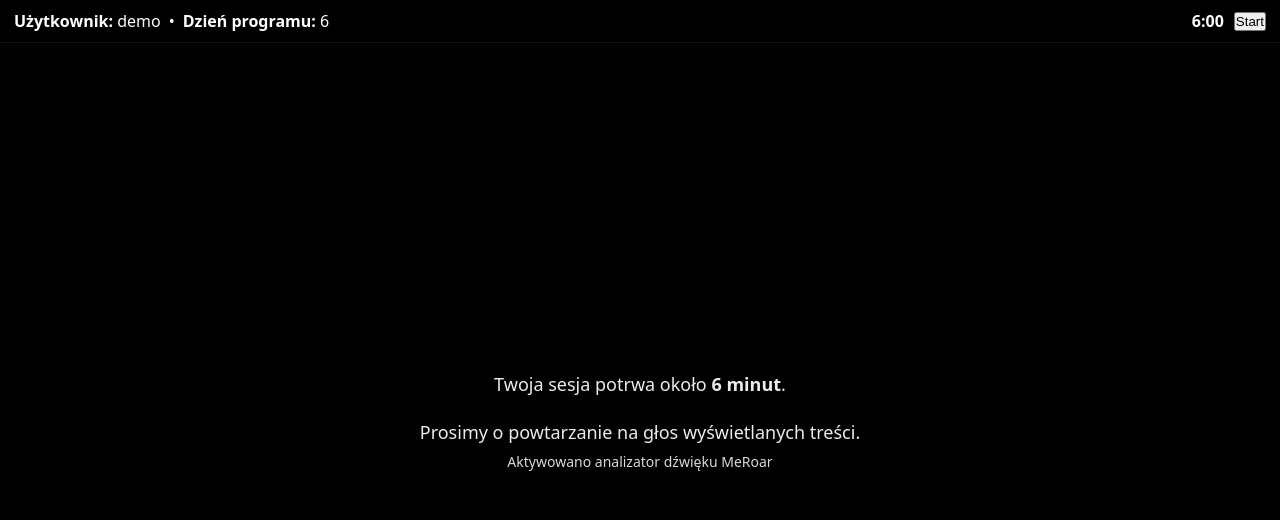
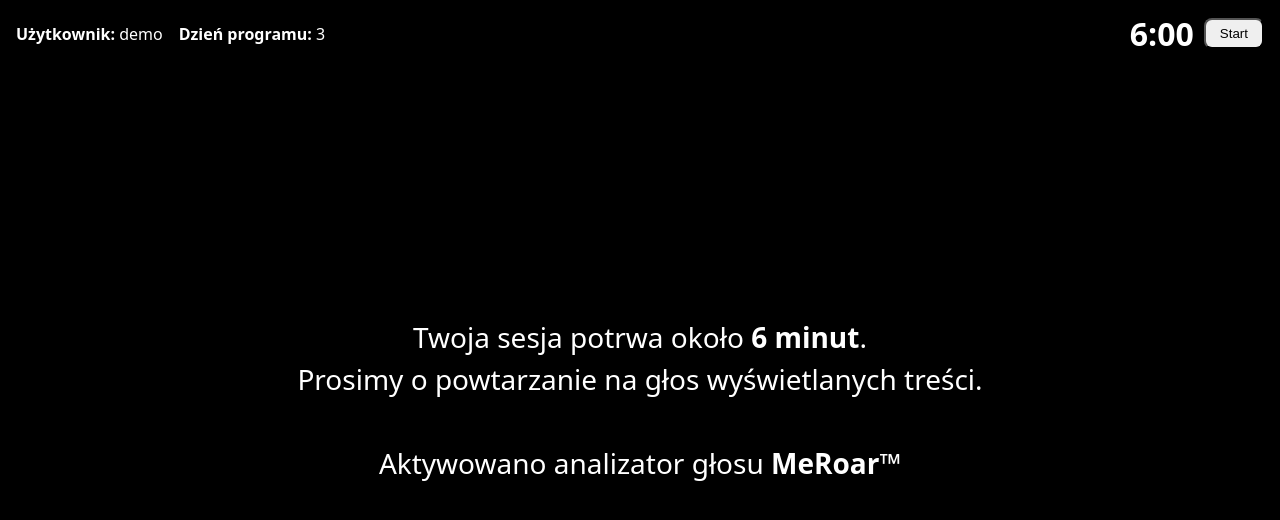
Before and after one commit to MacSzot/adhered.shop, a Next.js app: page /day in a window 1280 px wide. Shown: the top 520 px of the page. Built offline with nearby package versions, Linux system fonts and the light colour scheme.

Commit message:
Update page.tsx

```diff
--- a/app/day/page.tsx
+++ b/app/day/page.tsx
@@ -1,151 +1,160 @@
 "use client";
-
 import { useEffect, useRef, useState } from "react";
 
-type PlanStep = {
-  mode: "VERIFY" | "SAY";
-  target?: string;
-  prompt?: string;
-  prep_ms?: number;
-  dwell_ms?: number;
-};
+/**
+ * Prompter — wersja z ustabilizowanym detektorem dźwięku (VAD)
+ * i JEDNĄ przypominajką po 10 sekundach ciszy na danym kroku.
+ * Tekst zawsze idealnie na środku; zegar u góry.
+ */
 
-async function loadDayPlanOrTxt(dayFileParam: string): Promise<PlanStep[]> {
-  // 1) spróbuj JSON: /public/days/06.plan.json itd.
-  try {
-    const r = await fetch(`/days/${dayFileParam}.plan.json`, { cache: "no-store" });
-    if (r.ok) {
-      const j = await r.json();
-      const steps = Array.isArray(j?.steps) ? (j.steps as PlanStep[]) : [];
-      if (steps.length) return steps;
+export default function DayPage() {
+  // ── konfiguracja sesji ──────────────────────────────────────────────
+  const TOTAL_SECONDS = 6 * 60;   // 6:00
+  const SLIDE_SECONDS = 7;        // co ile zmieniamy tekst
+  const SILENCE_HINT_MS = 10_000; // przypominajka po 10 s ciszy (raz/step)
+
+  // Teksty (Day 3 + 3 otwarte)
+  const LINES: string[] = [
+    "Jestem w bardzo dobrym miejscu.",
+    "Szacunek do siebie staje się naturalny.",
+    "W moim wnętrzu dojrzewa spokój i zgoda.",
+    "Czasem wystarczy chwila, by poczuć, że to dobra droga.",
+    "Popatrz na siebie i podziękuj sobie. Zrób to ze spokojem — Twoje słowa wyświetlą się na ekranie.",
+    "Doceniam to, jak wiele już zostało zrobione.",
+    "Moje tempo jest wystarczające.",
+    "Uznaję swoją historię taką, jaka jest.",
+    "Popatrz na siebie i przyznaj sobie rację. Zrób to z przekonaniem — Twoje słowa wyświetlą się na ekranie.",
+    "Podziwiam sposób przetrwania trudnych chwil.",
+    "Jest we mnie siła, która potrafi wracać.",
+    "Szanuję wysiłek, który doprowadził mnie tutaj.",
+    "Popatrz na siebie i pogratuluj sobie. Zrób to z radością — Twoje słowa wyświetlą się na ekranie.",
+    "Dobre słowo o sobie zaczyna brzmieć naturalnie.",
+    "Każdy dzień przynosi nowe zrozumienie.",
+    "Mam świadomość, że nie wszystko musi być naprawione."
+  ];
+
+  // ── stan podstawowy ─────────────────────────────────────────────────
+  const [running, setRunning] = useState(false);
+  const [timeLeft, setTimeLeft] = useState(TOTAL_SECONDS);
+  const [slideIdx, setSlideIdx] = useState(0);
+
+  // ── stan detektora / VU ─────────────────────────────────────────────
+  const [vu, setVu] = useState(0);                 // 0–100
+  const [micError, setMicError] = useState<string | null>(null);
+  const [hintVisible, setHintVisible] = useState(false); // JEDNA przypominajka/step
+
+  // ── refy i timery ───────────────────────────────────────────────────
+  const tickRef = useRef<number | null>(null);
+  const slideRef = useRef<number | null>(null);
+
+  const audioCtxRef = useRef<AudioContext | null>(null);
+  const analyserRef = useRef<AnalyserNode | null>(null);
+  const streamRef = useRef<MediaStream | null>(null);
+  const rafRef = useRef<number | null>(null);
+
+  const silenceTimerRef = useRef<number | null>(null);
+  const hintShownForStepRef = useRef(false); // czy pokazaliśmy już hint w tym kroku
+  const runningRef = useRef(running);
+  useEffect(() => { runningRef.current = running; }, [running]);
+
+  // ── helpery ─────────────────────────────────────────────────────────
+  const fmt = (s: number) => `${Math.floor(s / 60)}:${String(s % 60).padStart(2, "0")}`;
+
+  function clearIntervals() {
+    if (tickRef.current) clearInterval(tickRef.current);
+    if (slideRef.current) clearInterval(slideRef.current);
+    tickRef.current = null;
+    slideRef.current = null;
   }
-  } catch {}
-  // 2) fallback: TXT (każda linia = VERIFY)
-  try {
-    const r2 = await fetch(`/days/${dayFileParam}.txt`, { cache: "no-store" });
-    if (r2.ok) {
-      const txt = await r2.text();
-      return txt
-        .split(/\r?\n/)
-        .map((s) => s.trim())
-        .filter(Boolean)
-        .map((line) => ({ mode: "VERIFY" as const, target: line }));
+  function clearSilenceTimer() {
+    if (silenceTimerRef.current) {
+      clearTimeout(silenceTimerRef.current);
+      silenceTimerRef.current = null;
     }
-  } catch {}
-  // 3) awaryjnie — prosty zestaw, w tym jedno SAY (pokazanie Whispera)
-  return [
-    { mode: "VERIFY", target: "Jestem w bardzo dobrym miejscu." },
-    { mode: "VERIFY", target: "Szacunek do siebie staje się naturalny." },
-    {
-      mode: "SAY",
-      prompt:
-        "A teraz popatrz na siebie i podziękuj sobie. Zrób to ze spokojem — Twoje słowa wyświetlą się na ekranie.",
-      prep_ms: 800,
-      dwell_ms: 12000,
-    },
-  ];
+  }
+  function scheduleSilenceHintOnce() {
+    clearSilenceTimer();
+    if (hintShownForStepRef.current) return; // już pokazano w tym kroku
+    silenceTimerRef.current = window.setTimeout(() => {
+      // jeśli nadal trwa ten sam step i nadal brak głosu → pokaż JEDEN raz
+      if (runningRef.current && !hintShownForStepRef.current) {
+        setHintVisible(true);
+        hintShownForStepRef.current = true;
+      }
+    }, SILENCE_HINT_MS);
   }
 
-function getParam(name: string, fallback: string) {
-  if (typeof window === "undefined") return fallback;
-  const v = new URLSearchParams(window.location.search).get(name);
-  return (v && v.trim()) || fallback;
-}
+  // ── AV start/stop ───────────────────────────────────────────────────
+  async function startAV(): Promise<boolean> {
+    stopAV();
+    setMicError(null);
+    setVu(0);
 
-export default function Page() {
-  // ======== refs & state ========
-  const videoRef = useRef<HTMLVideoElement | null>(null);
-
-  const dayRaw = typeof window !== "undefined" ? getParam("day", "06") : "06";
-  const dayFileParam = dayRaw.padStart(2, "0");
-  const DAY_LABEL = (() => {
-    const n = parseInt(dayRaw, 10);
-    return Number.isNaN(n) ? dayRaw : String(n);
-  })();
-
-  const MAX_TIME = 6 * 60; // 6 minut (hard koniec)
-  const SILENCE_HINT_MS = 7000; // jedno przypomnienie po 7s ciszy
-
-  const [steps, setSteps] = useState<PlanStep[]>([]);
-  const [idx, setIdx] = useState(0);
-  const [display, setDisplay] = useState("");
-  const [isRunning, setIsRunning] = useState(false);
-
-  const [remaining, setRemaining] = useState(MAX_TIME);
-  const endAtRef = useRef<number | null>(null);
-  const countdownIdRef = useRef<number | null>(null);
-
-  const [hintShown, setHintShown] = useState(false); // jedno przypomnienie
-  const silenceTimerRef = useRef<number | null>(null);
-  const hardCapTimerRef = useRef<number | null>(null);
-
-  // audio
-  const streamRef = useRef<MediaStream | null>(null);
-  const mediaRecorderRef = useRef<MediaRecorder | null>(null);
-  const analyserRef = useRef<AnalyserNode | null>(null);
-  const audioCtxRef = useRef<AudioContext | null>(null);
-  const rafRef = useRef<number | null>(null);
-  const [vu, setVu] = useState(0);
-
-  // transkrypcja
-  const [sayText, setSayText] = useState(""); // co powiedział użytkownik (Whisper)
-  const sayActiveRef = useRef(false);
-  const [mirror] = useState(true);
-
-  // ======== init plan ========
-  useEffect(() => {
-    (async () => {
-      const s = await loadDayPlanOrTxt(dayFileParam);
-      setSteps(s);
-      const first = s[0];
-      setDisplay(first?.mode === "VERIFY" ? first.target || "" : first?.prompt || "");
-    })();
-    // eslint-disable-next-line react-hooks/exhaustive-deps
-  }, []);
-
-  // ======== camera+mic ========
-  async function startAV() {
-    stopAV();
     try {
       const stream = await navigator.mediaDevices.getUserMedia({
-        video: true,
-        audio: { echoCancellation: false, noiseSuppression: false, autoGainControl: false, channelCount: 1 },
+        video: false,
+        audio: {
+          echoCancellation: true,
+          noiseSuppression: true,
+          autoGainControl: true,
+          channelCount: 1,
+        },
       });
       streamRef.current = stream;
-      if (videoRef.current) (videoRef.current as any).srcObject = stream;
 
-      // vu-meter
       const Ctx = (window.AudioContext || (window as any).webkitAudioContext) as typeof AudioContext;
       const ac = new Ctx();
       audioCtxRef.current = ac;
       if (ac.state === "suspended") {
         await ac.resume().catch(() => {});
-        const resumeOnClick = () => ac.resume().catch(() => {});
-        document.addEventListener("click", resumeOnClick, { once: true });
+        const resumeOnTap = () => ac.resume().catch(() => {});
+        document.addEventListener("click", resumeOnTap, { once: true });
       }
+
       const analyser = ac.createAnalyser();
       analyser.fftSize = 1024;
       analyser.smoothingTimeConstant = 0.86;
-      ac.createMediaStreamSource(stream).connect(analyser);
+      const source = ac.createMediaStreamSource(stream);
+      source.connect(analyser);
       analyserRef.current = analyser;
 
       const data = new Uint8Array(analyser.fftSize);
+      // progi „stabilne”
+      const RMS_THR = 0.015;   // wrażliwość RMS
+      const PEAK_THR = 0.035;  // wrażliwość peak
+
       const loop = () => {
-        if (!analyserRef.current) return;
-        analyser.getByteTimeDomainData(data);
+        if (!analyserRef.current || !runningRef.current) return;
+        analyserRef.current.getByteTimeDomainData(data);
+
         let peak = 0;
+        let sumSq = 0;
         for (let i = 0; i < data.length; i++) {
           const x = (data[i] - 128) / 128;
           const a = Math.abs(x);
           if (a > peak) peak = a;
+          sumSq += x * x;
         }
-        setVu(Math.min(100, peak * 480));
+        const rms = Math.sqrt(sumSq / data.length);
+        const meter = Math.min(100, Math.max(0, Math.round(peak * 500)));
+        setVu((prev) => Math.max(meter, Math.round(prev * 0.85))); // wygładzenie
+
+        const speakingNow = rms > RMS_THR || peak > PEAK_THR;
+        if (speakingNow) {
+          // mowa wykryta → chowamy hint i restartujemy licznik ciszy
+          setHintVisible(false);
+          scheduleSilenceHintOnce();
+        }
+
         rafRef.current = requestAnimationFrame(loop);
       };
+      // start licznika ciszy od razu po uruchomieniu kroku
+      scheduleSilenceHintOnce();
       rafRef.current = requestAnimationFrame(loop);
       return true;
-    } catch (e) {
+    } catch (e: any) {
       console.error("getUserMedia error:", e);
+      setMicError(e?.name === "NotAllowedError" ? "Brak zgody na mikrofon." : "Nie udało się uruchomić mikrofonu.");
       return false;
     }
   }
@@ -153,245 +162,174 @@ export default function Page() {
   function stopAV() {
     if (rafRef.current) cancelAnimationFrame(rafRef.current);
     rafRef.current = null;
-    if (mediaRecorderRef.current && mediaRecorderRef.current.state !== "inactive") {
-      try { mediaRecorderRef.current.stop(); } catch {}
+    if (streamRef.current) {
+      streamRef.current.getTracks().forEach((t) => t.stop());
+      streamRef.current = null;
     }
-    mediaRecorderRef.current = null;
-
-    streamRef.current?.getTracks().forEach((t) => t.stop());
-    streamRef.current = null;
-    analyserRef.current = null;
-
     if (audioCtxRef.current) {
       try { audioCtxRef.current.close(); } catch {}
       audioCtxRef.current = null;
     }
+    analyserRef.current = null;
+    setVu(0);
   }
 
-  // ======== countdown ========
-  function startCountdown(secs: number) {
-    stopCountdown();
-    endAtRef.current = Date.now() + secs * 1000;
-    setRemaining(Math.max(0, Math.ceil((endAtRef.current - Date.now()) / 1000)));
-    countdownIdRef.current = window.setInterval(() => {
-      if (!endAtRef.current) return;
-      const left = Math.max(0, Math.ceil((endAtRef.current - Date.now()) / 1000));
-      setRemaining(left);
-      if (left <= 0) stopSession(true);
-    }, 250);
+  // ── Start / Stop sesji ──────────────────────────────────────────────
+  function start() {
+    setRunning(true);
+    setTimeLeft(TOTAL_SECONDS);
+    setSlideIdx(0);
+    setHintVisible(false);
+    hintShownForStepRef.current = false;
+    clearIntervals();
+
+    // zegar
+    tickRef.current = window.setInterval(() => {
+      setTimeLeft((s) => {
+        if (s <= 1) {
+          stop();
+          return 0;
         }
-  function stopCountdown() {
-    if (countdownIdRef.current) window.clearInterval(countdownIdRef.current);
-    countdownIdRef.current = null;
-    endAtRef.current = null;
+        return s - 1;
+      });
+    }, 1000);
+
+    // zmiana slajdów
+    slideRef.current = window.setInterval(() => {
+      setSlideIdx((prev) => {
+        // nowy krok ⇒ reset jednorazowej przypominajki
+        hintShownForStepRef.current = false;
+        setHintVisible(false);
+        scheduleSilenceHintOnce(); // natychmiast rozpoczynamy okno 10 s
+        return (prev + 1) % LINES.length;
+      });
+    }, SLIDE_SECONDS * 1000);
+
+    // audio
+    startAV();
   }
 
-  // ======== whisper chunks ========
-  function startWhisperChunks() {
-    setSayText("");
-    sayActiveRef.current = true;
+  function stop() {
+    setRunning(false);
+    clearIntervals();
+    stopAV();
+    clearSilenceTimer();
+    setHintVisible(false);
+  }
 
-    const stream = streamRef.current;
-    if (!stream) return;
+  // ── czyszczenie przy odmontowaniu ───────────────────────────────────
+  useEffect(() => {
+    return () => {
+      clearIntervals();
+      stopAV();
+      clearSilenceTimer();
+    };
+  }, []);
 
-    const mr = new MediaRecorder(stream, { mimeType: "audio/webm" });
-    mediaRecorderRef.current = mr;
-
-    mr.ondataavailable = async (ev) => {
-      if (!ev.data || !ev.data.size) return;
-      // wyślij chunk do /api/whisper
-      try {
-        const fd = new FormData();
-        const file = new File([ev.data], `chunk-${Date.now()}.webm`, { type: "audio/webm" });
-        fd.append("file", file);
-        const r = await fetch("/api/whisper", { method: "POST", body: fd });
-        const j = await r.json();
-        if (j?.text) {
-          setSayText((prev) => (prev ? `${prev} ${j.text}` : j.text));
-          // po pierwszej transkrypcji chowamy hint (pokazujemy go tylko raz po ciszy)
-          if (!j.text.trim()) return;
-          if (!hintShown) setHintShown(false);
-        }
-      } catch (e) {
-        console.warn("whisper chunk error:", e);
-      }
+  // ── style (środek ekranu, timer u góry, VU po prawej) ───────────────
+  const centerWrap: React.CSSProperties = {
+    position: "fixed",
+    inset: 0,
+    display: "flex",
+    alignItems: "center",
+    justifyContent: "center",
+    textAlign: "center",
+    padding: "0 24px",
+    pointerEvents: "none",
+  };
+  const lineStyle: React.CSSProperties = {
+    maxWidth: 820,
+    fontSize: 28,
+    lineHeight: 1.5,
+    color: "#fff",
+    textShadow: "0 2px 4px rgba(0,0,0,.55)",
+  };
+  const hintStyle: React.CSSProperties = {
+    position: "fixed",
+    left: 0,
+    right: 0,
+    bottom: 72,
+    textAlign: "center",
+    fontSize: 16,
+    color: "rgba(255,255,255,.96)",
+    textShadow: "0 1px 2px rgba(0,0,0,.55)",
+    opacity: hintVisible ? 1 : 0,
+    transition: "opacity 180ms ease",
+    pointerEvents: "none",
+  };
+  const meterWrap: React.CSSProperties = {
+    position: "fixed",
+    right: 8,
+    top: 64,
+    bottom: 24,
+    width: 10,
+    borderRadius: 6,
+    background: "rgba(255,255,255,.08)",
+    overflow: "hidden",
+  };
+  const meterFill: React.CSSProperties = {
+    position: "absolute",
+    left: 0, right: 0, bottom: 0,
+    height: `${vu}%`,
+    background: "rgba(255,255,255,.9)",
   };
 
-    // nagrywamy małe porcje, np. co 3s
-    mr.start(3000);
-  }
-
-  function stopWhisperChunks() {
-    sayActiveRef.current = false;
-    if (mediaRecorderRef.current && mediaRecorderRef.current.state !== "inactive") {
-      try { mediaRecorderRef.current.stop(); } catch {}
-    }
-    mediaRecorderRef.current = null;
-  }
-
-  // ======== timers for step ========
-  function clearStepTimers() {
-    if (silenceTimerRef.current) { window.clearTimeout(silenceTimerRef.current); silenceTimerRef.current = null; }
-    if (hardCapTimerRef.current) { window.clearTimeout(hardCapTimerRef.current); hardCapTimerRef.current = null; }
-  }
-
-  function runStep(i: number) {
-    clearStepTimers();
-    setHintShown(false);
-
-    const s = steps[i];
-    if (!s) return;
-
-    if (s.mode === "VERIFY") {
-      stopWhisperChunks();
-      setDisplay(s.target || "");
-      // jedno przypomnienie po 7s ciszy
-      silenceTimerRef.current = window.setTimeout(() => setHintShown(true), SILENCE_HINT_MS);
-      // twardy cap kroku po 12s (nie blokujemy całej sesji)
-      hardCapTimerRef.current = window.setTimeout(() => nextStep(i), 12000);
-    } else {
-      setDisplay(s.prompt || "");
-      setSayText("");
-
-      // hint po 7s (jeśli nadal cisza — brak transkrypcji)
-      silenceTimerRef.current = window.setTimeout(() => setHintShown(true), SILENCE_HINT_MS);
-
-      // chwila na przeczytanie polecenia
-      const prep = Number(s.prep_ms ?? 800);
-      const dwell = Number(s.dwell_ms ?? 12000);
-
-      window.setTimeout(() => {
-        startWhisperChunks();
-        // kończymy okno SAY po upływie dwell i idziemy dalej
-        window.setTimeout(() => {
-          stopWhisperChunks();
-          setHintShown(false);
-          nextStep(i);
-        }, dwell);
-      }, prep);
-    }
-  }
-
-  function nextStep(i: number) {
-    clearStepTimers();
-    const n = (i + 1) % steps.length;
-    setIdx(n);
-    const s = steps[n];
-    setDisplay(s?.mode === "VERIFY" ? s?.target || "" : s?.prompt || "");
-    runStep(n);
-  }
-
-  // ======== session ========
-  const startSession = async () => {
-    if (!steps.length) return;
-    const ok = await startAV();
-    if (!ok) return;
-    setIsRunning(true);
-    setIdx(0);
-    setDisplay(steps[0]?.mode === "VERIFY" ? steps[0]?.target || "" : steps[0]?.prompt || "");
-    startCountdown(MAX_TIME);
-    runStep(0);
-  };
-
-  function stopSession(autoEnd = false) {
-    setIsRunning(false);
-    stopWhisperChunks();
-    stopCountdown();
-    clearStepTimers();
-    stopAV();
-    if (autoEnd) {
-      // szybki komunikat końcowy
-      setDisplay("To koniec dzisiejszej sesji — jeśli chcesz, możesz jeszcze chwilę porozmawiać ze sobą.");
-    }
-  }
-
-  const fmt = (s: number) => `${Math.floor(s / 60)}:${String(s % 60).padStart(2, "0")}`;
-
-  // ======== styles ========
-  const wrap: React.CSSProperties = { display: "flex", flexDirection: "column", minHeight: "100vh", color: "#fff", background: "#000" };
-  const topbar: React.CSSProperties = {
-    display: "flex", alignItems: "center", justifyContent: "space-between",
-    padding: "10px 14px", borderBottom: "1px solid rgba(255,255,255,0.08)"
-  };
-  const titleRow: React.CSSProperties = { display: "flex", alignItems: "center", gap: 8 };
-  const timerStyle: React.CSSProperties = { fontVariantNumeric: "tabular-nums", fontWeight: 600 };
-  const stage: React.CSSProperties = { position: "relative", flex: 1, display: "flex" };
-  const videoStyle: React.CSSProperties = { width: "100%", height: "100%", objectFit: "cover", transform: mirror ? "scaleX(-1)" : "none" };
-
-  const overlay: React.CSSProperties = {
-    position: "absolute", inset: 0, display: "flex", alignItems: "center", justifyContent: "center", pointerEvents: "none"
-  };
-  const centerCol: React.CSSProperties = { maxWidth: 780, textAlign: "center", padding: "0 16px" };
-
-  const displayTextStyle: React.CSSProperties = {
-    fontSize: 26, lineHeight: 1.35, marginBottom: 18, whiteSpace: "pre-wrap"
-  };
-
-  const sayTextStyle: React.CSSProperties = {
-    fontSize: 22, lineHeight: 1.35, whiteSpace: "pre-wrap", marginTop: 8
-  };
-
-  const hintStyle: React.CSSProperties = {
-    marginTop: 18, fontSize: 16, opacity: hintShown ? 0.98 : 0, transition: "opacity 200ms ease"
-  };
-
-  const vuWrap: React.CSSProperties = { position: "absolute", right: 8, top: 60, width: 8, height: 160, background: "rgba(255,255,255,0.08)", borderRadius: 6 };
-  const vuFill: React.CSSProperties = { position: "absolute", bottom: 0, left: 0, right: 0, height: `${vu}%`, background: "rgba(255,255,255,0.9)", borderRadius: 6 };
-
   return (
-    <main style={wrap}>
-      <header style={topbar}>
-        <div style={titleRow}>
+    <main style={{ minHeight: "100vh", background: "#000", color: "#fff" }}>
+      {/* topbar */}
+      <header
+        style={{
+          display: "flex",
+          gap: 12,
+          alignItems: "center",
+          justifyContent: "space-between",
+          padding: "12px 16px",
+          background: "rgba(0,0,0,.45)",
+          position: "sticky",
+          top: 0,
+          zIndex: 10,
+        }}
+      >
+        <div style={{ display: "flex", gap: 16 }}>
           <span><b>Użytkownik:</b> demo</span>
-          <span>•</span>
-          <span><b>Dzień programu:</b> {DAY_LABEL}</span>
+          <span><b>Dzień programu:</b> 3</span>
+          {micError && <span style={{ color: "#ffb3b3" }}>{micError}</span>}
         </div>
-        <div style={{ display: "flex", alignItems: "center", gap: 10 }}>
-          <span style={timerStyle}>{fmt(remaining)}</span>
-          {!isRunning ? (
-            <button onClick={startSession} style={{ pointerEvents: "auto" }}>Start</button>
+        <div style={{ display: "flex", gap: 10, alignItems: "center" }}>
+          <div style={{ fontWeight: 800, fontSize: 32 }}>{fmt(timeLeft)}</div>
+          {!running ? (
+            <button onClick={start} style={{ padding: "6px 14px", borderRadius: 8 }}>Start</button>
           ) : (
-            <button onClick={() => stopSession(false)} style={{ pointerEvents: "auto" }}>Stop</button>
+            <button onClick={stop} style={{ padding: "6px 14px", borderRadius: 8 }}>Stop</button>
           )}
         </div>
       </header>
 
-      <div style={stage}>
-        <video ref={videoRef} autoPlay playsInline muted className="cam" style={videoStyle} />
-
-        {/* overlay */}
-        <div style={overlay}>
-          <div style={centerCol}>
-            {!isRunning ? (
-              <>
-                <div style={{ fontSize: 18, opacity: 0.92 }}>
+      {/* centrum — zawsze idealnie na środku */}
+      {!running ? (
+        <div style={centerWrap}>
+          <div style={lineStyle}>
             Twoja sesja potrwa około <b>6 minut</b>.<br />
-                  <br />
             Prosimy o powtarzanie na głos wyświetlanych treści.
+            <br /><br />
+            Aktywowano analizator głosu <b>MeRoar™</b>
           </div>
-                <div style={{ marginTop: 8, fontSize: 14, opacity: 0.85 }}>
-                  Aktywowano analizator dźwięku MeRoar
         </div>
-              </>
       ) : (
-              <>
-                <div style={displayTextStyle}>{display}</div>
-                {/* transkrypcja użytkownika — NA ŚRODKU (pod komendą) */}
-                {sayText && <div style={sayTextStyle}>{sayText}</div>}
-                {/* jedno przypomnienie po 7s ciszy */}
-                <div style={hintStyle}>Jeśli możesz, postaraj się przeczytać na głos.</div>
-              </>
-            )}
-          </div>
-
-          {/* prosty VU po prawej */}
-          {isRunning && (
-            <div style={vuWrap}>
-              <div style={vuFill} />
+        <div style={centerWrap}>
+          <div style={lineStyle}>{LINES[slideIdx]}</div>
         </div>
       )}
+
+      {/* VU meter (stabilny, prosty) */}
+      {running && (
+        <div style={meterWrap}>
+          <div style={meterFill} />
         </div>
-      </div>
+      )}
+
+      {/* JEDNA przypominajka po 10 s ciszy w danym kroku */}
+      {running && <div style={hintStyle}>Jeśli możesz, postaraj się przeczytać na głos.</div>}
     </main>
   );
 }
```
Lines whose indentation alone changed are shown as unchanged.
